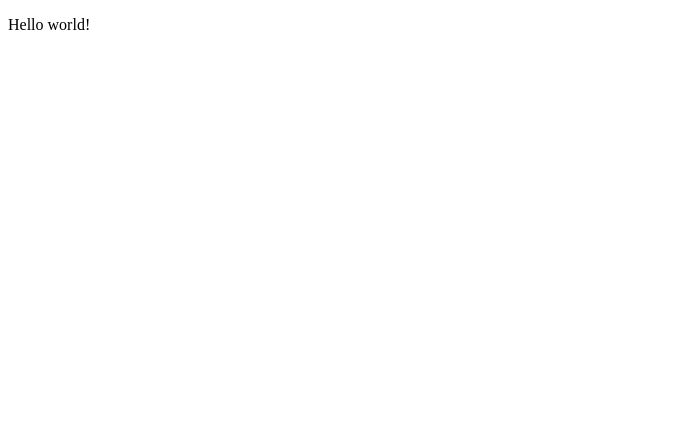
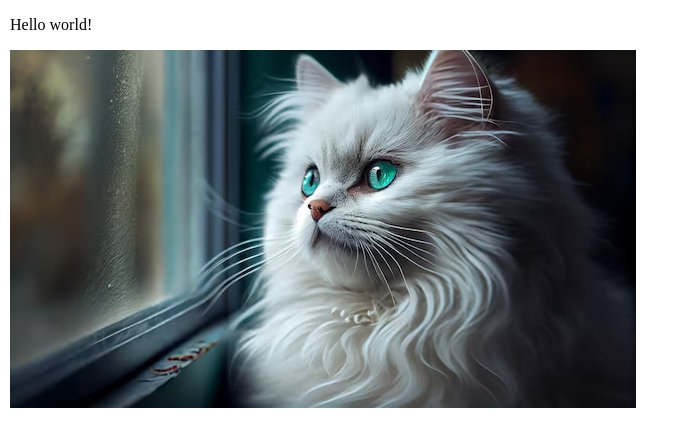
Before and after one commit to bryn500/sara-portfolio, a plain HTML site: page src/index.html in a window 1280 px wide. Shown: the whole page, without its empty margins (0-690 px from the left). Drawn offline with Linux system fonts and the light colour scheme.

Commit message:
Create deploy.yml

```diff
--- /dev/null
+++ b/src/assets/css/main.css
@@ -0,0 +1,3 @@
+body {
+  margin: 10px;
+}
--- a/src/index.html
+++ b/src/index.html
@@ -18,8 +18,11 @@
 
   <link rel="manifest" href="site.webmanifest">
   <meta name="theme-color" content="#333333">
+
+  <link media="all" rel="stylesheet" href="/assets/css/main.css" />
 </head>
 <body>
   <p>Hello world!</p>
+  <img src="/assets/cat.avif" alt="cat" />
 </body>
 </html>
```
Also changed, not shown: .github/workflows/azure-static-web-apps-lemon-island-00f8b0f03.yml (added), .github/workflows/deploy.yml (added), src/assets/cat.avif (added).
